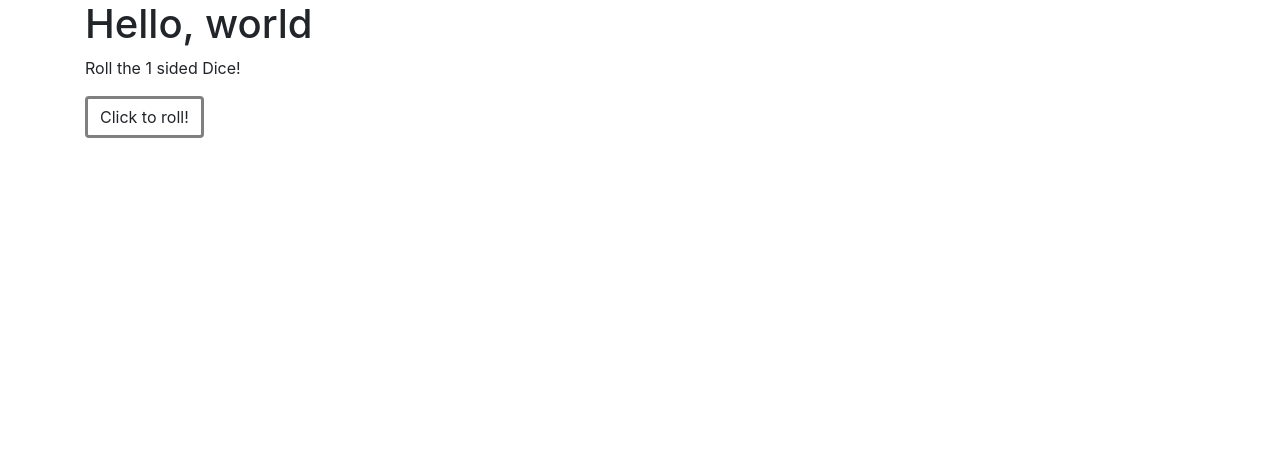
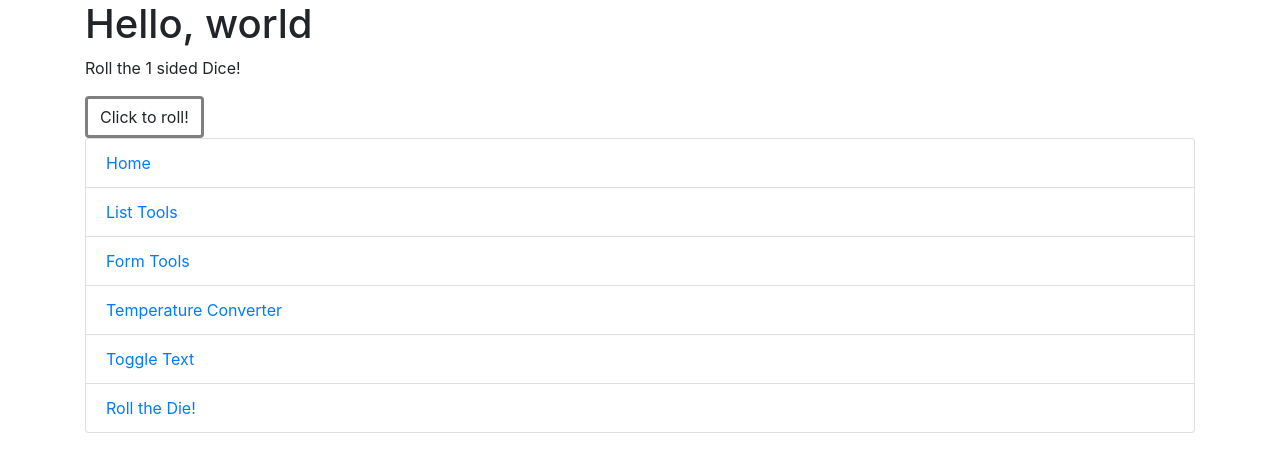
Before and after one commit to jacquescoetzee202/first-react-app, a React (Create React App) app: page /die/1 in a window 1280 px wide. Shown: the top 472 px of the page. Built offline with nearby package versions, Linux system fonts and the light colour scheme.

Commit message:
added footer with links

```diff
--- a/src/App.js
+++ b/src/App.js
@@ -1,6 +1,7 @@
 import { BrowserRouter as Router, Route } from "react-router-dom";
 
 import Header from "./components/Header"
+import Footer from "./components/Footer"
 import Adder from "./components/forms/Adder"
 import Length from "./components/forms/Length"
 import List from "./components/forms/List"
@@ -31,6 +32,7 @@ const App = () => (
       <Die sides={ match.params.sides }></Die>
     )}>
     </Route>
+    <Footer />
   </Router>
 );
 
--- /dev/null
+++ b/src/components/Footer.js
@@ -0,0 +1,26 @@
+import { Link } from "react-router-dom";
+
+const Footer = () => (
+    <ul className="list-group">
+        <li className="list-group-item">
+            <Link to="/">Home</Link>
+        </li>
+        <li className="list-group-item">
+            <Link to="/lists">List Tools</Link>
+        </li>
+        <li className="list-group-item">
+            <Link to="/form-checker">Form Tools</Link>
+        </li>
+        <li className="list-group-item">
+            <Link to="/temp-converter">Temperature Converter</Link>
+        </li>
+        <li className="list-group-item">
+            <Link to="/text-toggle/poo">Toggle Text</Link>
+        </li>
+        <li className="list-group-item">
+            <Link to="/die/6">Roll the Die!</Link>
+        </li>
+    </ul>
+);
+
+export default Footer;
```
Also changed, not shown: 1 other file (tests, documents, lock files or other folders).
